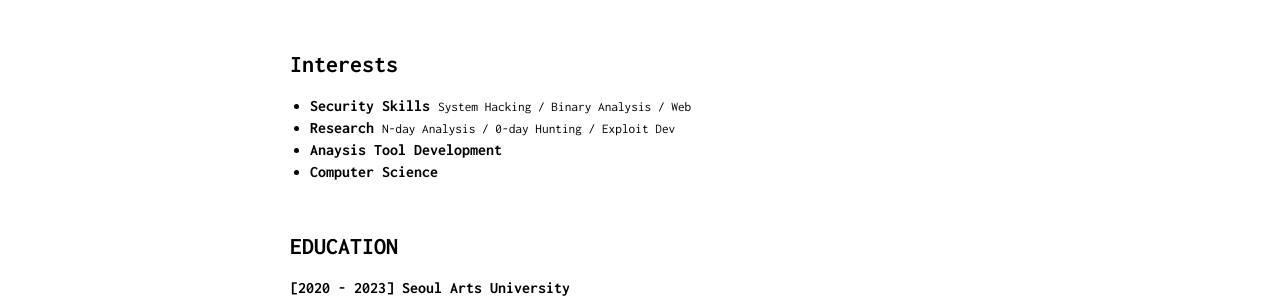
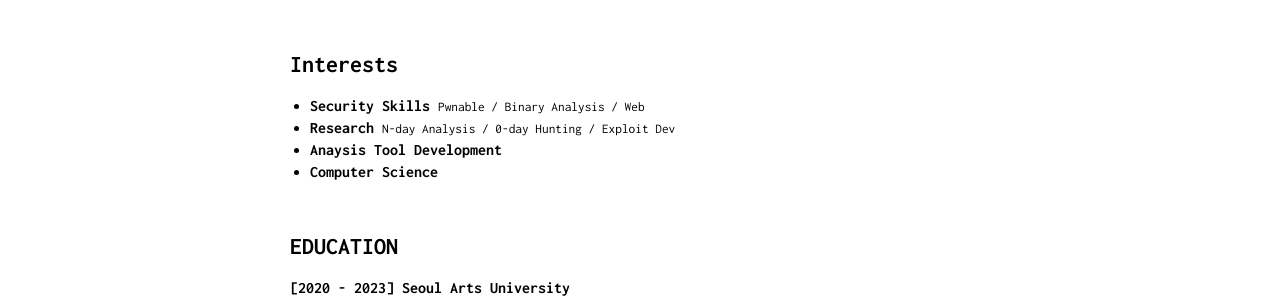
Before and after one commit to Bugeun/bugeun.github.io, a Jekyll site: the page built from index.md, in a window 1280 px wide. Shown: the part 344-642 px from the top of the page. Built offline with Jekyll 4.4.1, drawn with Linux system fonts in a browser that asks for light colours.

Commit message:
Update index.md

```diff
--- a/index.md
+++ b/index.md
@@ -31,7 +31,7 @@ Vulnerability Researcher
         <ul>
           <li>
           <b>Security Skills</b>
-          <small>System Hacking / Binary Analysis / Web</small>
+          <small>Pwnable / Binary Analysis / Web</small>
           </li>
           <li>
           <b>Research</b>
```
